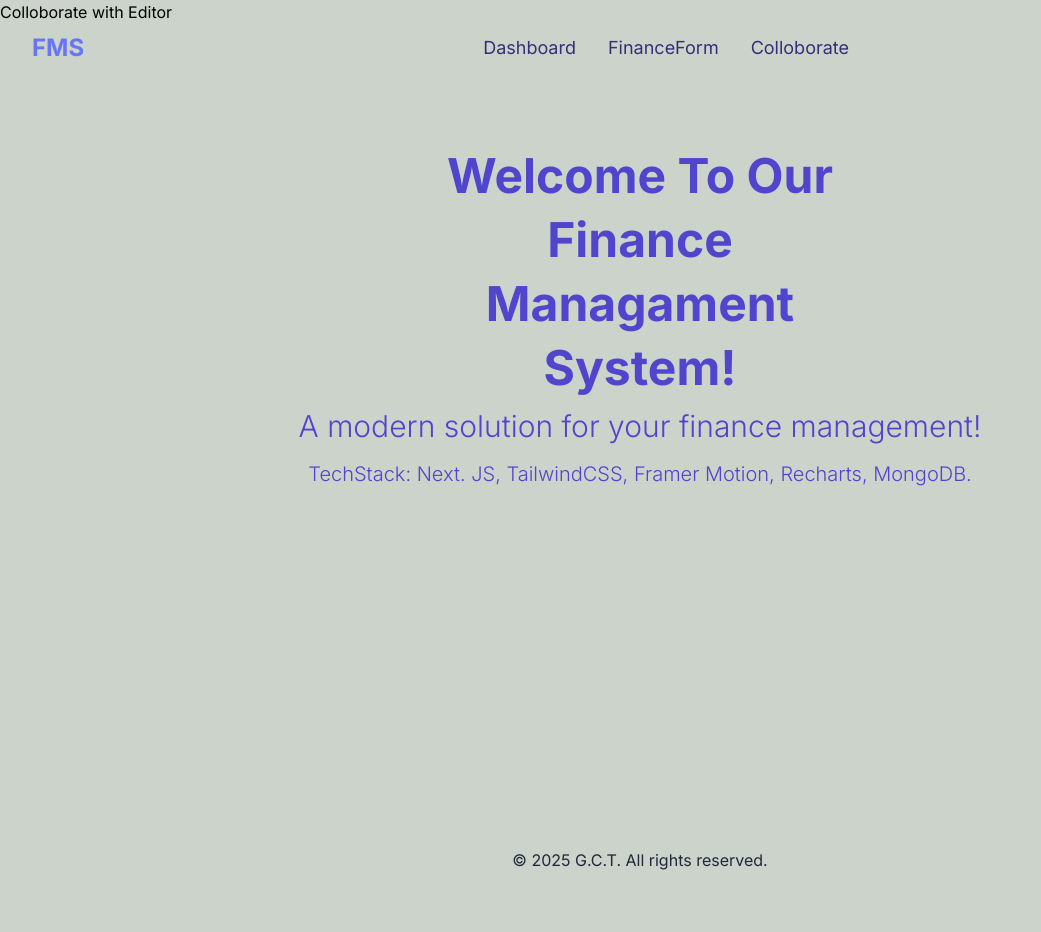
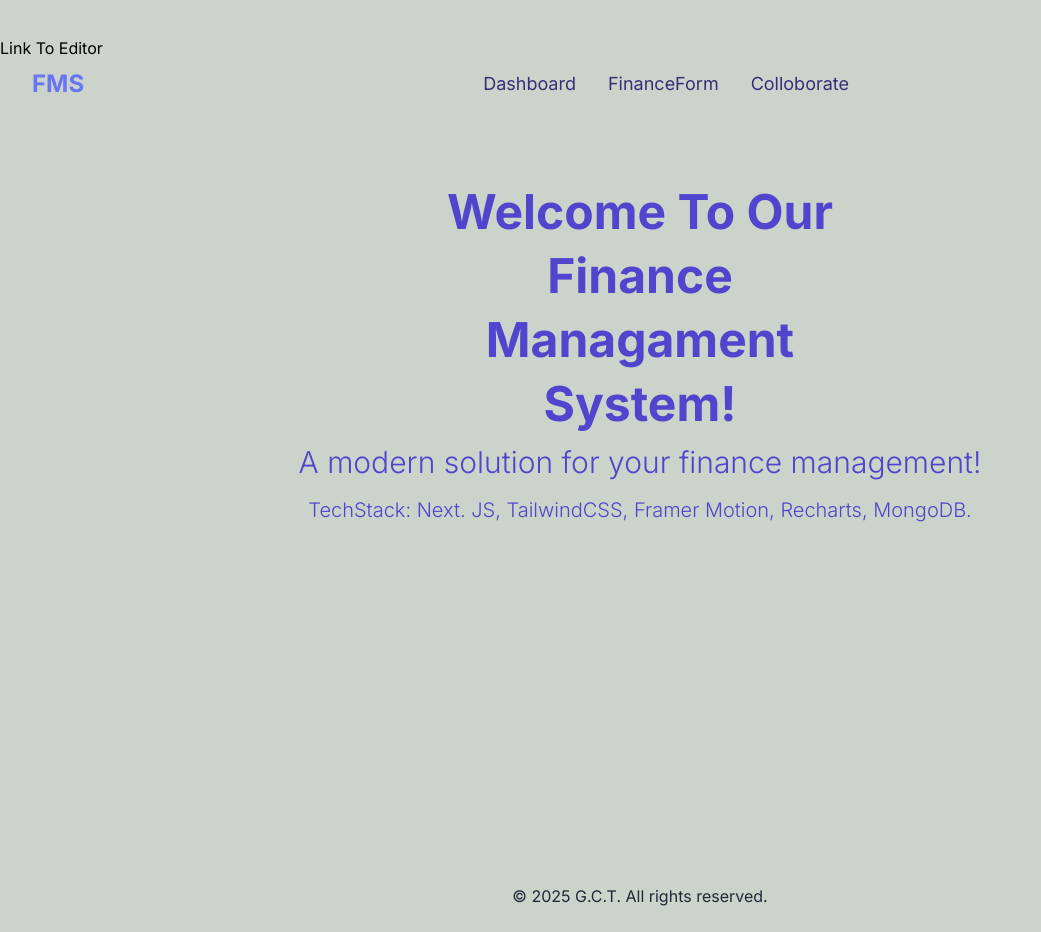
Before and after one commit to Arbab02/fms, a Next.js app: page / in a window 1280 px wide. Shown: the whole page, without its empty margins (0-1041 px from the left). Before the commit the page ends 896 px from the top, so only its background shows below. Built offline with nearby package versions, Linux system fonts and the light colour scheme.

Commit message:
Update LinkToEditor.jsx

```diff
--- a/src/components/LinkToEditor.jsx
+++ b/src/components/LinkToEditor.jsx
@@ -2,9 +2,10 @@
 
 export default function LinkToEditor() {
   return (
-    <>
-
- <a href="https://liveblocks-red.vercel.app/" target="_blank" classname="text-indigo-300 decoration-none ">Colloborate with Editor</a>
-    </>
+    <div>
+  <div className='mt-9'>
+ <a href="https://liveblocks-red.vercel.app/" target="_blank">Link To Editor</a>
+    </div>
+    </div>
   );
 }
```
